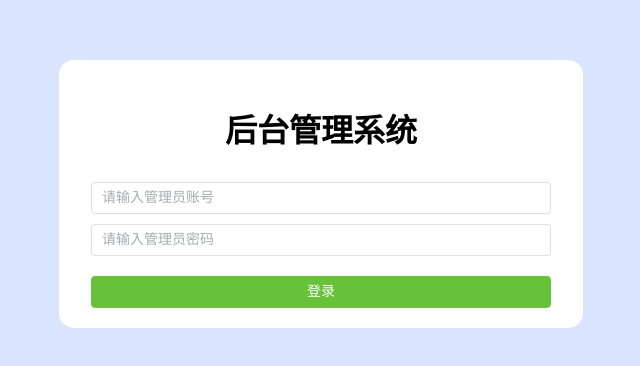
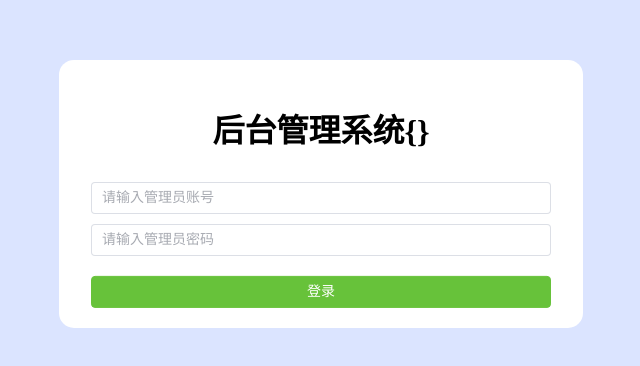
Before and after one commit to meethigher/vue-admin, a Vue app: page /login in a window 1280 px wide. Shown: the part 206-572 px from the top of the page, without its empty margins (319-959 px from the left). Built offline with nearby package versions, Linux system fonts and the light colour scheme.

Commit message:
feat: 接入登录信息，vuex第二种存储数据格式

```diff
--- a/src/views/LoginView.vue
+++ b/src/views/LoginView.vue
@@ -3,6 +3,7 @@
     import {login} from "../api/user";
     import md5 from "md5";
     import axios from "axios";
+    import {mapState, mapMutations} from "vuex";
 
     export default {
         name: "LoginView",
@@ -15,7 +16,11 @@
                 "userPassword": ""
             };
         },
+        computed: {
+            ...mapState(["userInfo"])
+        },
         methods: {
+            ...mapMutations(["updateUserInfo"]),
             submitForm() {
                 if (this.userName.length < 4) {
                     ElMessage.error("账号长度过短!");
@@ -33,7 +38,10 @@
                     if (data.code === "200") {
                         //跳转页面前，将数据存储
                         //第一种修改数据方法
-                        this.$store.commit("updateUserInfo", data);
+                        // this.$store.commit("updateUserInfo", data);
+                        //第二种修改数据方法，使用mapMutations
+                        this.updateUserInfo(data);
+                        //跳转
                         this.$router.push("/");
                     } else {
                         ElMessage.error(data.message);
@@ -46,7 +54,7 @@
 <template>
     <div class="login-container">
         <div class="form-wrap">
-            <h1 class="header">后台管理系统</h1>
+            <h1 class="header">后台管理系统{{userInfo}}</h1>
             <el-input v-model="userName" placeholder="请输入管理员账号"/>
             <el-input type="password" class="psw" v-model="userPassword" placeholder="请输入管理员密码"/>
             <el-button type="success" @click="submitForm">登录</el-button>
```
